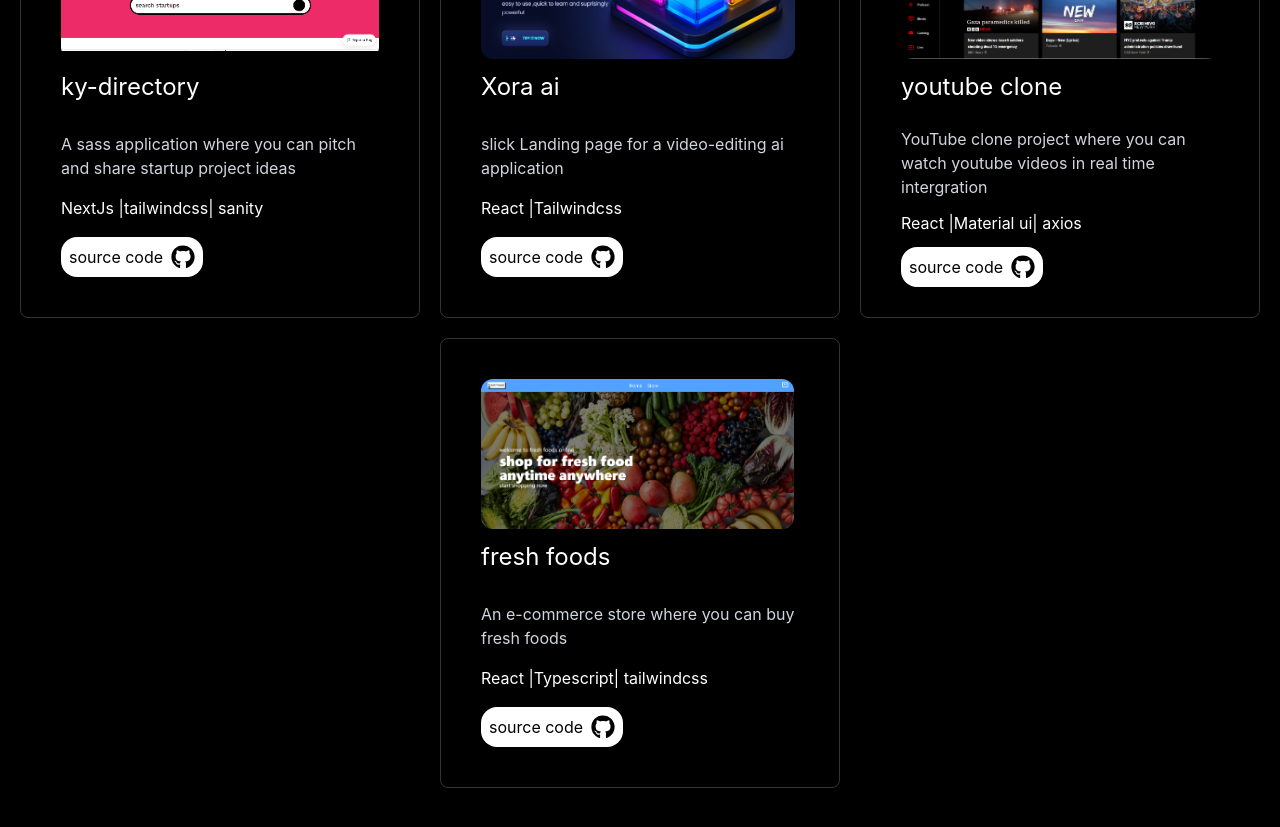
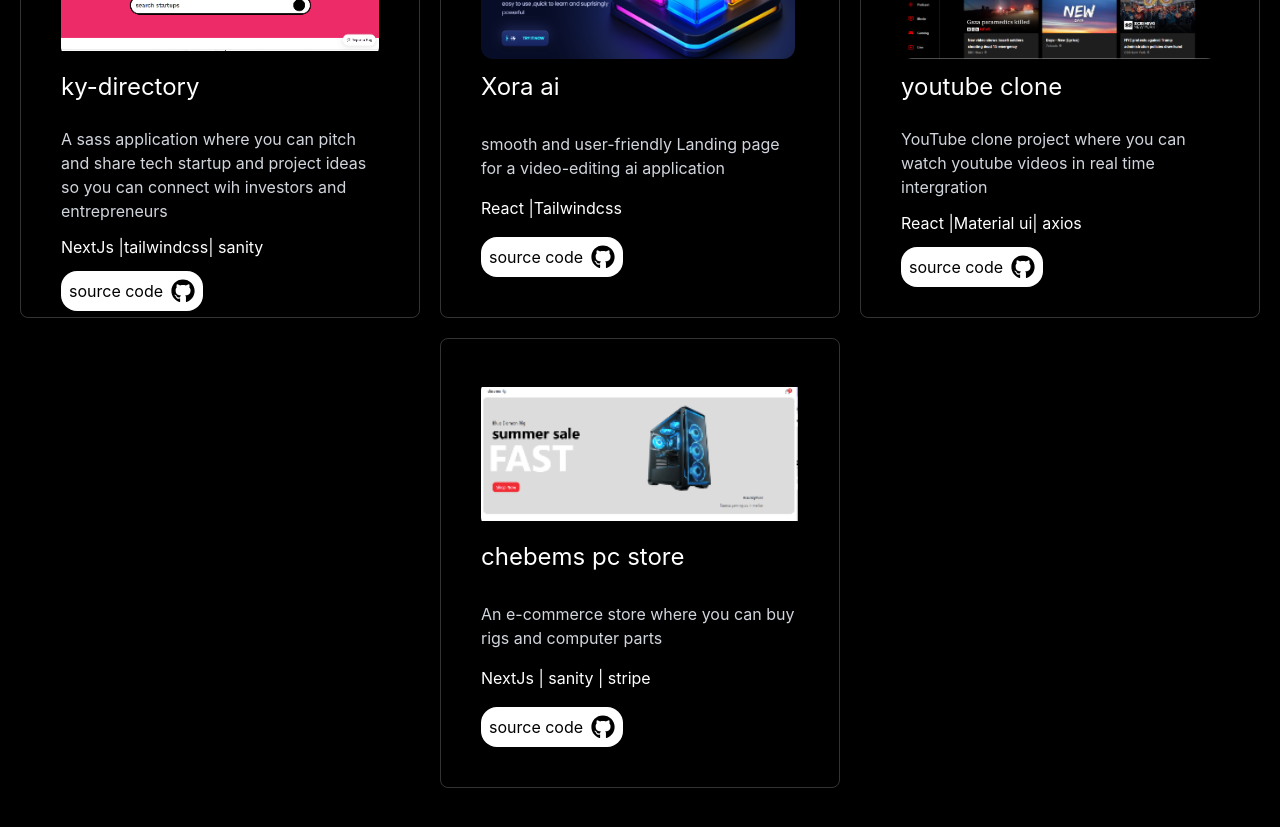
Before and after one commit to Cyberchebs/my-portfolio, a React (Vite) app: page / in a window 1280 px wide. Shown: the part 1800-2627 px from the top of the page. Built offline with nearby package versions, Linux system fonts and the light colour scheme.

Commit message:
pic change

```diff
--- a/src/constant.jsx/projectData.js
+++ b/src/constant.jsx/projectData.js
@@ -1,7 +1,7 @@
 import cloneTubeImage from "../assets/clonetube.png";
-import freshFoodsImage from "../assets/fresffoods.png";
 import shot1 from "../assets/shot1.png";
 import shot2 from "../assets/shot2.png";
+import shot3 from "../assets/shot3.png";
 
 const projects = [
   {
@@ -9,7 +9,7 @@ const projects = [
     name: "ky-directory",
     image: shot1,
     description:
-      "A sass application where you can pitch and share startup project ideas",
+      "A sass application where you can pitch and share tech startup and project ideas so you can connect wih investors and entrepreneurs",
     github: "https://github.com/Cyberchebs/ky_directory",
     live: "https://ky-directory.vercel.app/",
     tech: ["NextJs |", "tailwindcss|", "  sanity"],
@@ -18,7 +18,7 @@ const projects = [
     id: 2,
     name: "Xora ai",
     image: shot2,
-    description: "slick Landing page for a video-editing ai application",
+    description: "smooth and user-friendly Landing page for a video-editing ai application ",
     github: "https://github.com/Cyberchebs/youtube_clone",
     live: "https://xenos-ai-landing-page.vercel.app/",
     tech: ["React |", "Tailwindcss"],
@@ -35,12 +35,12 @@ const projects = [
   },
   {
     id: 4,
-    name: "fresh foods",
-    image: freshFoodsImage,
-    description: " An e-commerce store where you can buy fresh foods ",
-    github: "https://github.com/Cyberchebs/fresh_foods",
-    live: "https://freshf.netlify.app/",
-    tech: ["React |", "Typescript|", " tailwindcss"],
+    name: "chebems pc store",
+    image: shot3,
+    description: " An e-commerce store where you can buy rigs and computer parts ",
+    github: "https://github.com/Cyberchebs/e-commercial",
+    live: "https://e-commercial-six.vercel.app/",
+    tech: ["NextJs |", " sanity |", "  stripe"],
   },
 ];
 
```
Also changed, not shown: src/assets/fresffoods.png (deleted), src/assets/shot3.png (added).
